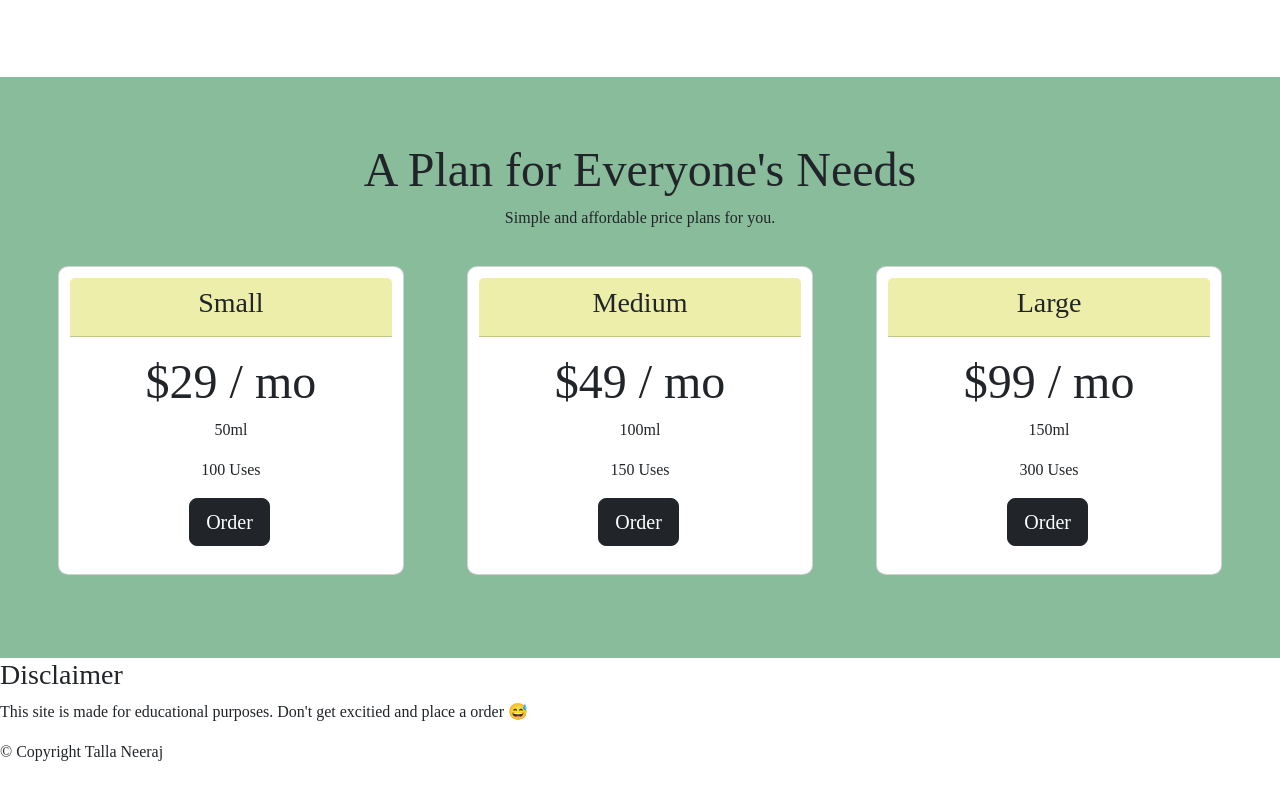
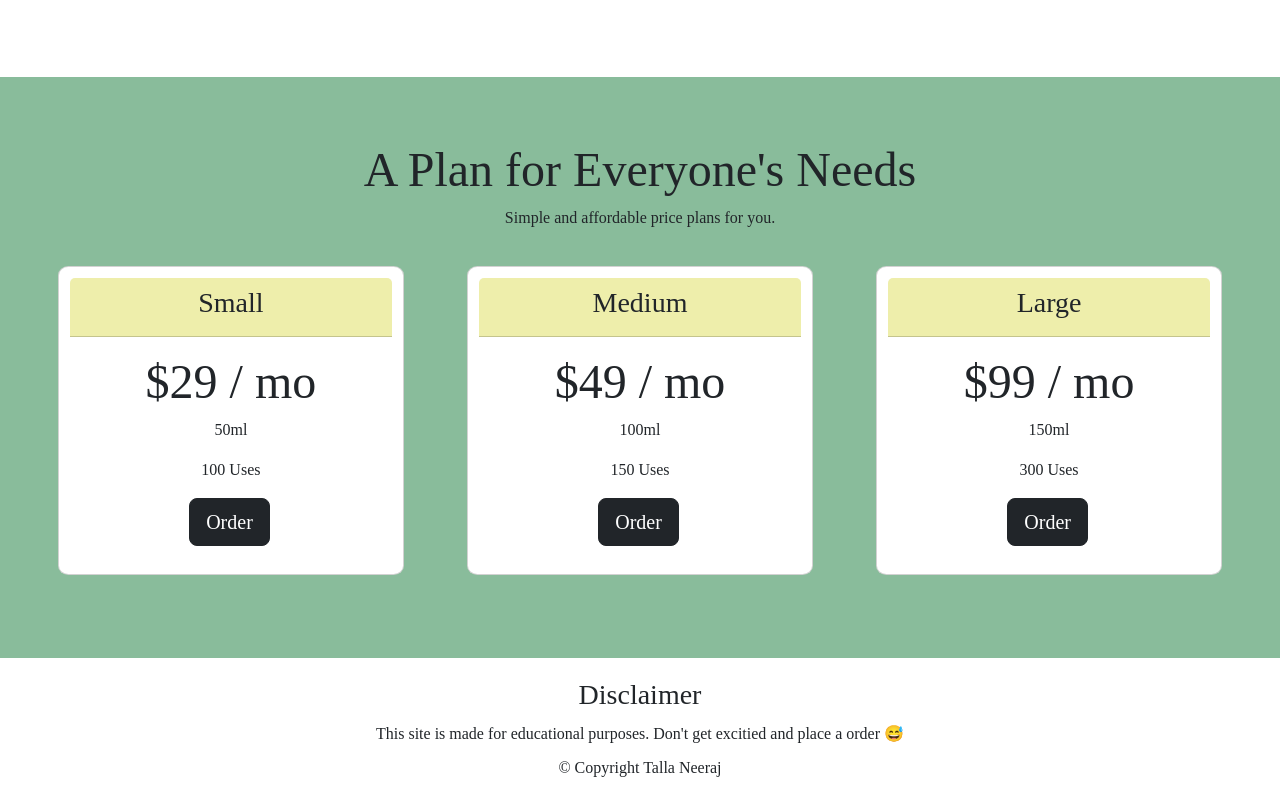
Before and after one commit to Tallaneeraj/perfume-world, a plain HTML site: page index.html in a window 1280 px wide. Shown: the part 1867-2667 px from the top of the page. Drawn offline with nearby package versions, Linux system fonts and the light colour scheme.

Commit message:
Update styles.css

```diff
--- a/css/styles.css
+++ b/css/styles.css
@@ -132,3 +132,18 @@ h2{
     justify-content: center;
     border-radius: 3%;
 }
+
+#footer{
+    text-align: center;
+    padding: 20px;
+
+}
+
+#footer h3{
+    margin: 0;
+}
+
+#footer p{
+
+    margin: 10px 0 0 0;
+}
```
